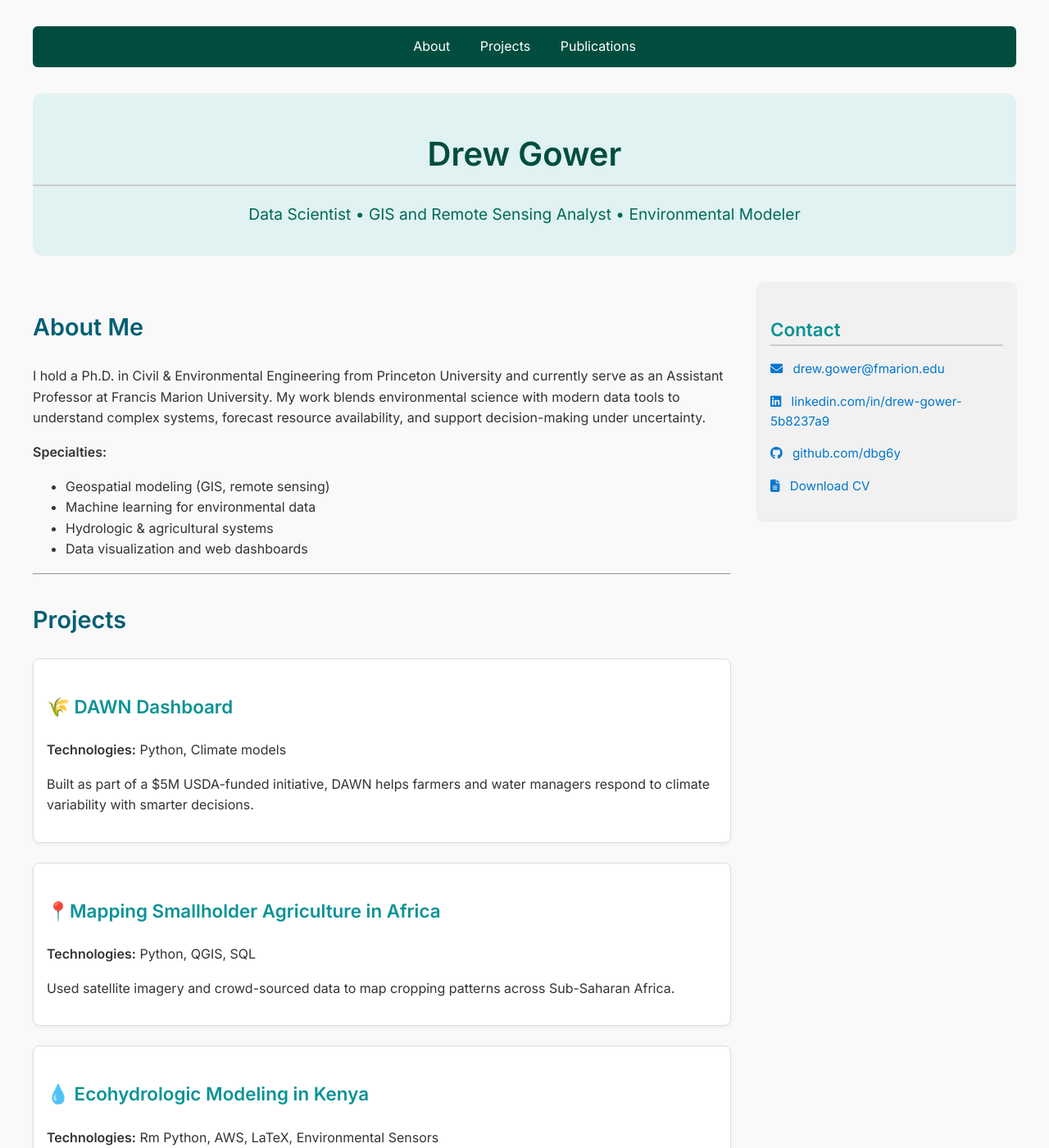
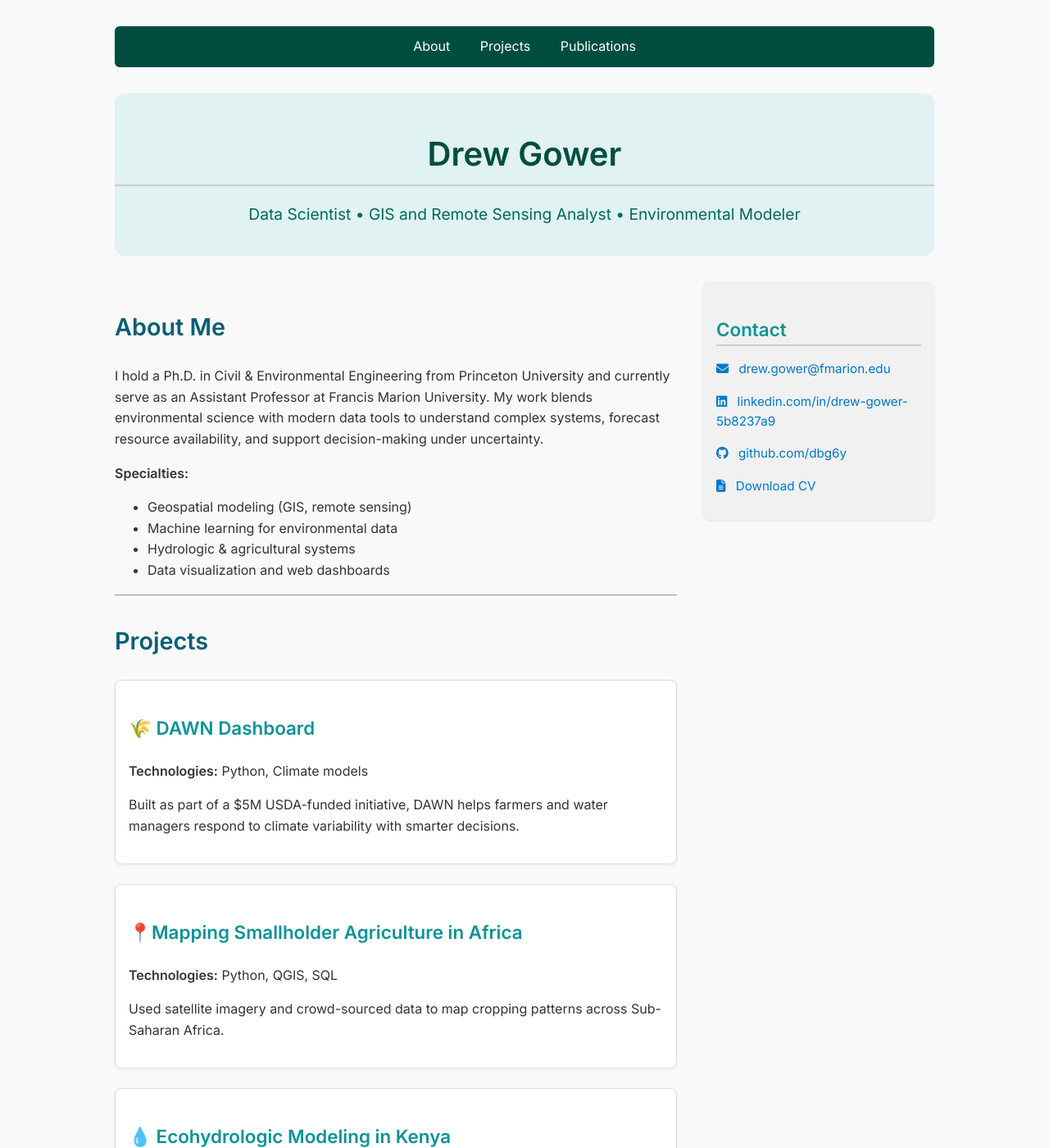
Before and after one commit to dbg6y/dbg6y.github.io, a Jekyll site: the page built from index.md, in a window 1280 px wide and 1400 px high. Shown: the whole window at 82% size. Built offline with Jekyll 4.4.1, drawn with Linux system fonts in a browser that asks for light colours.

Commit message:
messed with widths again

```diff
--- a/assets/css/style.css
+++ b/assets/css/style.css
@@ -7,7 +7,7 @@ body {
   background-color: #f9f9f9;
 }
 .page-container {
-  max-width: 1200px;
+  max-width: 1000px;
   margin: 0 auto;
   padding: 2rem;
 }
@@ -86,7 +86,7 @@ main {
   box-shadow: 0 1px 3px rgba(0,0,0,0.1);
   position: sticky;
   top: 2rem;
-  max-width: 500px;
+  max-width: 300px;
   min-width: 250px;
   font-size: 0.95rem;
   word-break: normal;
```
